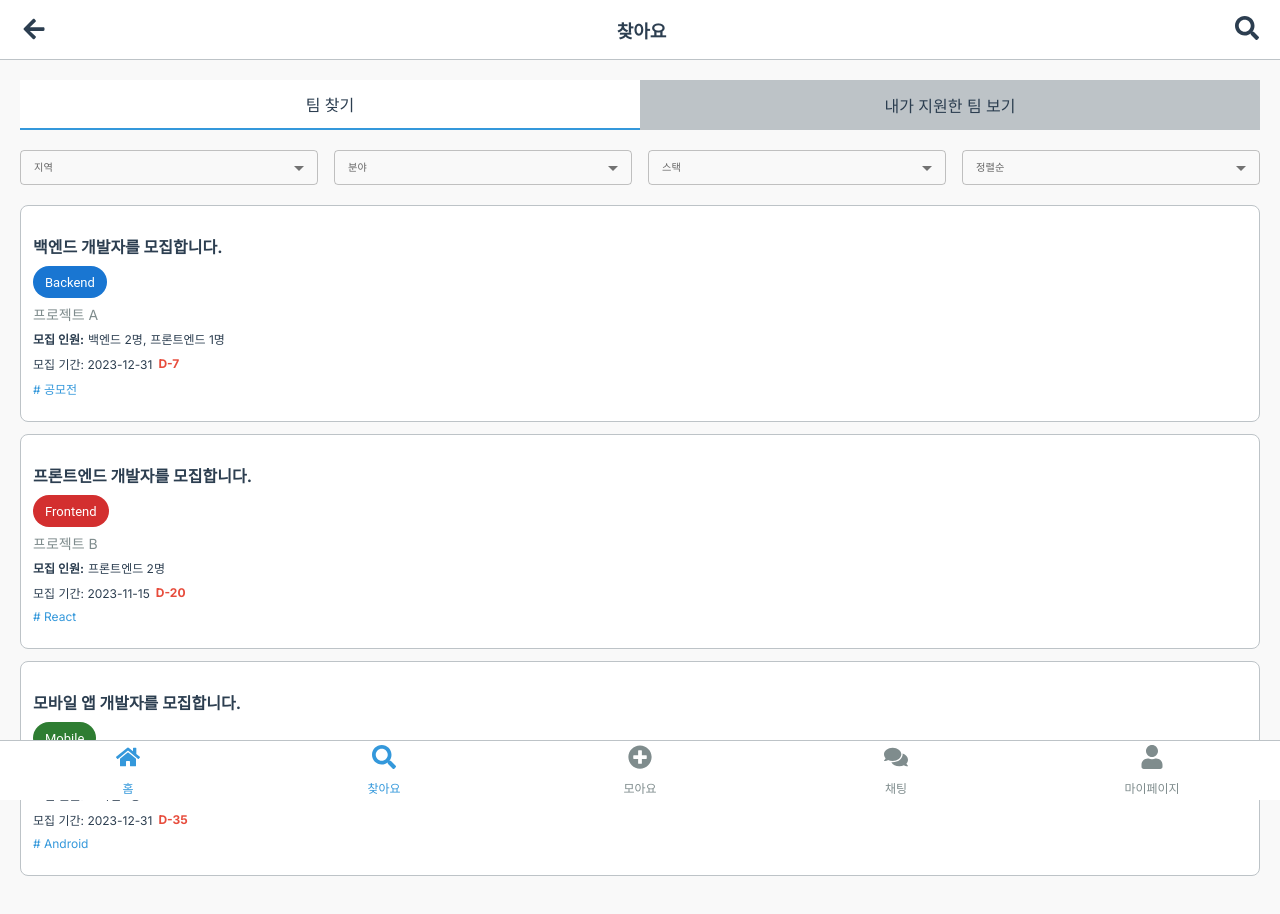
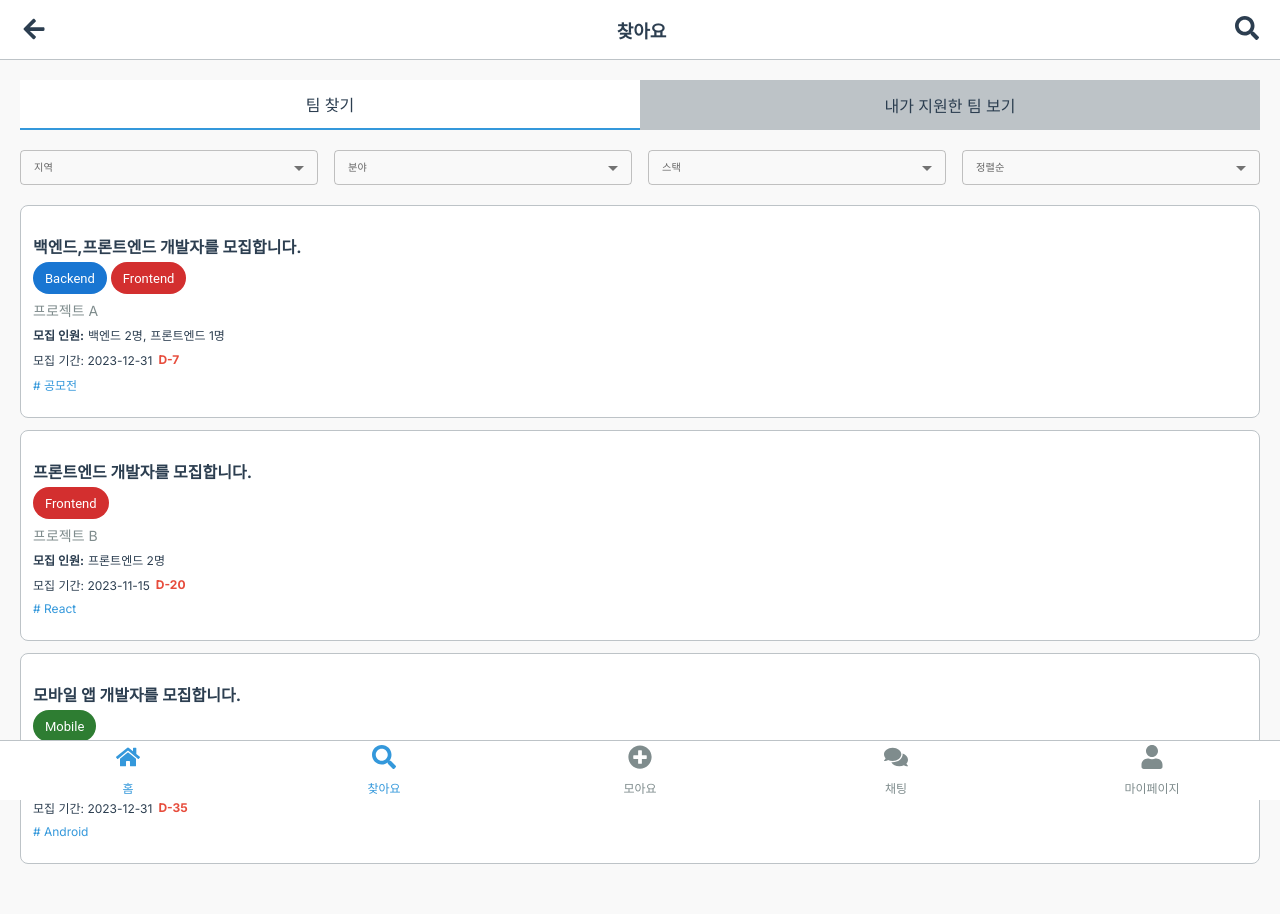
Before and after one commit to LucktoneSyndrom/syndrome-web, a Next.js app: page /gather in a window 1280 px wide. Shown: the top 914 px of the page. Built offline with nearby package versions, Linux system fonts and the light colour scheme.

Commit message:
feat(team-card): 찾아요 리스트 데이터 타입 수정

```diff
--- a/src/app/gather/page.tsx
+++ b/src/app/gather/page.tsx
@@ -10,13 +10,12 @@ import Category from "../../components/Category";
 const mockTeamCardData: TeamCardInfo[] = [
   {
     id: "1",
-    shortDescription: "백엔드 개발자를 모집합니다.",
+    shortDescription: "백엔드,프론트엔드 개발자를 모집합니다.",
     teamName: "프로젝트 A",
-    collectPart: "Backend",
-    person: 1,
+    collectPart: ["Backend", "Frontend"],
     deadline: "2023-12-31",
     deadlineDay: 7,
-    tag: "공모전",
+    tag: ["공모전"],
     recruitmentParts: [
       { partName: "백엔드", numberNeeded: 2 },
       { partName: "프론트엔드", numberNeeded: 1 },
@@ -26,22 +25,20 @@ const mockTeamCardData: TeamCardInfo[] = [
     id: "2",
     shortDescription: "프론트엔드 개발자를 모집합니다.",
     teamName: "프로젝트 B",
-    collectPart: "Frontend",
-    person: 1,
+    collectPart: ["Frontend"],
     deadline: "2023-11-15",
     deadlineDay: 20,
-    tag: "React",
+    tag: ["React"],
     recruitmentParts: [{ partName: "프론트엔드", numberNeeded: 2 }],
   },
   {
     id: "3",
     shortDescription: "모바일 앱 개발자를 모집합니다.",
     teamName: "프로젝트 C",
-    collectPart: "Mobile",
-    person: 2,
+    collectPart: ["Mobile"],
     deadline: "2023-12-31",
     deadlineDay: 35,
-    tag: "Android",
+    tag: ["Android"],
     recruitmentParts: [{ partName: "모바일", numberNeeded: 1 }],
   },
   // 추가 팀 카드 데이터
--- a/src/app/page.tsx
+++ b/src/app/page.tsx
@@ -17,6 +17,9 @@ const mockRecommendedTeams: TeamCardInfo[] = [
     shortDescription: "함께 성장할 팀원을 찾습니다.",
     deadline: "2023-12-31",
     recruitmentParts: [{ partName: "프론트엔드", numberNeeded: 1 }],
+    collectPart: ["Frontend"],
+    deadlineDay: 24,
+    tag: ["공모전"],
   },
   {
     id: "2",
@@ -24,6 +27,9 @@ const mockRecommendedTeams: TeamCardInfo[] = [
     shortDescription: "열정적인 백엔드 개발자를 모집합니다.",
     deadline: "2023-11-30",
     recruitmentParts: [{ partName: "백엔드", numberNeeded: 2 }],
+    deadlineDay: 20,
+    collectPart: ["Backend"],
+    tag: ["Spring"],
   },
   // 추가 데이터
 ];
--- a/src/components/TeamCard.tsx
+++ b/src/components/TeamCard.tsx
@@ -2,7 +2,7 @@
 
 import React from "react";
 import { useRouter } from "next/navigation";
-import { Chip } from "@mui/material";
+import { Chip, Stack } from "@mui/material";
 import styles from "./TeamCard.module.css";
 import { TeamCardInfo } from "../types/TeamCardInfo";
 
@@ -28,19 +28,25 @@ const TeamCard: React.FC<TeamCardProps> = ({ teamCardInfo, isSelected }) => {
       <h3 className={styles.shortDescription}>
         {teamCardInfo.shortDescription}
       </h3>
+      <Stack direction="row" spacing={0.5}>
+        {teamCardInfo.collectPart.map((part, index) => (
           <Chip
-        label={teamCardInfo.collectPart}
+            key={index}
+            label={part}
             className={styles.chip}
             color={
-          teamCardInfo.collectPart === "Frontend"
+              part === "Frontend"
                 ? "error"
-            : teamCardInfo.collectPart === "Backend"
+                : part === "Backend"
                 ? "primary"
-            : teamCardInfo.collectPart === "Mobile"
+                : part === "Mobile"
                 ? "success"
                 : "default"
             }
           />
+        ))}
+      </Stack>
+
       <p className={styles.teamName}>{teamCardInfo.teamName}</p>
 
       <div className={styles.recruitmentParts}>
--- a/src/types/TeamCardInfo.ts
+++ b/src/types/TeamCardInfo.ts
@@ -6,9 +6,8 @@ export interface TeamCardInfo {
   shortDescription: string;
   deadline: string; // 모집 마감일 (ISO 형식 문자열)
   deadlineDay: number;
-  collectPart: string;
-  person: number;
-  tag: string;
+  collectPart: string[];
+  tag: string[];
   recruitmentParts: {
     partName: string;
     numberNeeded: number;
```
Lines whose indentation alone changed are shown as unchanged.
